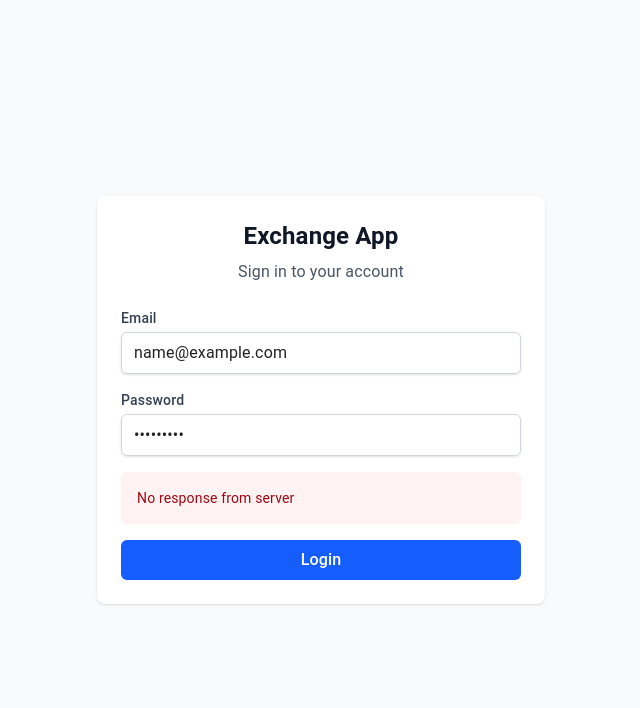
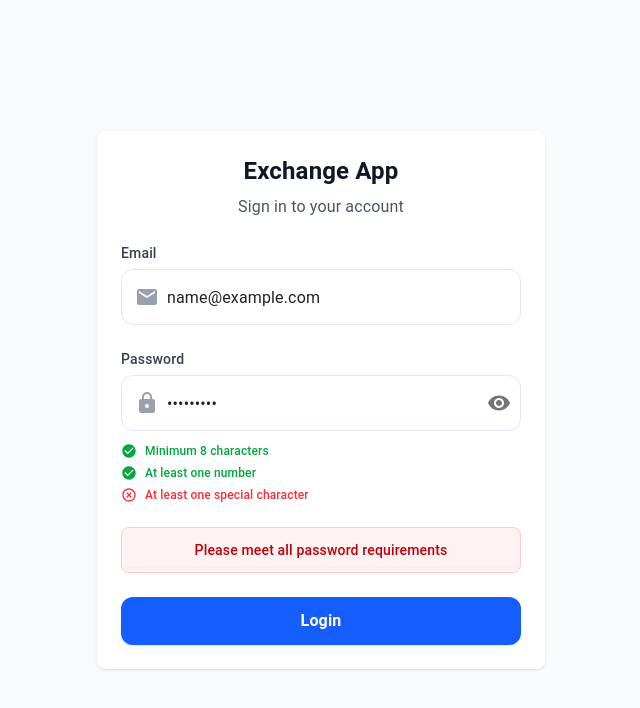
Before and after one commit to Achiever667/exchange-app, a Next.js app: page / in a window 1280 px wide. Both pictures are taken after typing "name@example.com", "Sample123" into the empty fields and a click on the button "Login". Shown: the top 708 px of the page, without its empty margins (319-959 px from the left). Built offline with nearby package versions, Linux system fonts and the light colour scheme; no server answers; what @mui/material-nextjs would draw is missing.

Commit message:
fix: corrected the UiInput component

```diff
--- a/app/page.tsx
+++ b/app/page.tsx
@@ -11,7 +11,7 @@ import { useAuth } from '@/features/auth/hooks/useAuth';
 import { useWallets } from '@/features/wallet/hooks/useWallet';
 import { WalletList } from '@/features/wallet/components/WalletList';
 import { LoginForm } from '@/features/auth/components/LoginForm';
-import { Button } from '@/components/common/Button';
+import { Button } from '@/components/ui/UiButton';
 
 /**
  * Dashboard Component - Main application page
--- a/src/components/ui/Input.tsx
+++ /dev/null
@@ -1,16 +0,0 @@
-import Box from '@mui/material/Box';
-import TextField from '@mui/material/TextField';
-
-export default function BasicTextFields() {
-  return (
-    <Box
-      component="form"
-      sx={{ '& > :not(style)': { m: 1, width: '25ch' } }}
-      noValidate
-      autoComplete="off"
-    >
-      <TextField  />
-
-    </Box>
-  );
-}
--- /dev/null
+++ b/src/components/ui/UiInput.tsx
@@ -0,0 +1,141 @@
+"use client";
+
+import { useState, ChangeEvent } from "react";
+import {
+  TextField,
+  InputAdornment,
+  IconButton,
+  FormHelperText,
+  Box,
+  TextFieldProps,
+} from "@mui/material";
+import {
+  Visibility,
+  VisibilityOff,
+  CheckCircle,
+  HighlightOff
+} from "@mui/icons-material";
+
+// Define the shape of our rules
+type PasswordRule = {
+  label: string;
+  test: (value: string) => boolean;
+};
+
+type UiInputProps = {
+  label?: string;
+  error?: boolean;
+  helperText?: string;
+  disabled?: boolean;
+  labelVariant?: "block" | "inline";
+  startIcon?: React.ReactNode;
+  endIcon?: React.ReactNode;
+  type?: string;
+  showPasswordToggle?: boolean;
+  // We change passwordRules to an array of objects for logic testing
+  validationRules?: PasswordRule[];
+} & Omit<TextFieldProps, "slotProps">;
+
+export function Input({
+  label,
+  error,
+  helperText,
+  disabled,
+  labelVariant = "block",
+  startIcon,
+  endIcon,
+  type = "text",
+  showPasswordToggle = false,
+  validationRules = [],
+  onChange,
+  ...props
+}: UiInputProps) {
+  const [showPassword, setShowPassword] = useState(false);
+  const [value, setValue] = useState("");
+  const [isDirty, setIsDirty] = useState(false);
+
+  const isPassword = type === "password";
+  const inputType = isPassword && showPasswordToggle
+    ? (showPassword ? "text" : "password")
+    : type;
+
+  const handleInternalChange = (e: ChangeEvent<HTMLInputElement>) => {
+    setValue(e.target.value);
+    setIsDirty(true);
+    if (onChange) onChange(e);
+  };
+
+  return (
+    <Box className="w-full">
+      {label && labelVariant === "block" && (
+        <label className="block text-sm font-medium mb-1.5 text-gray-700">
+          {label}
+        </label>
+      )}
+
+      <TextField
+        {...props}
+        fullWidth
+        value={value}
+        onChange={handleInternalChange}
+        label={labelVariant === "inline" ? label : undefined}
+        error={error}
+        disabled={disabled}
+        type={inputType}
+        // Custom styling for rounded borders
+        sx={{
+          "& .MuiOutlinedInput-root": {
+            borderRadius: "12px", // Adjust for desired "roundness"
+            "& fieldset": { borderColor: "#e2e8f0" },
+          },
+          ...props.sx,
+        }}
+        slotProps={{
+          input: {
+            startAdornment: startIcon && (
+              <InputAdornment position="start">{startIcon}</InputAdornment>
+            ),
+            endAdornment: (
+              <InputAdornment position="end">
+                {endIcon}
+                {isPassword && showPasswordToggle && (
+                  <IconButton onClick={() => setShowPassword(!showPassword)} edge="end">
+                    {showPassword ? <VisibilityOff /> : <Visibility />}
+                  </IconButton>
+                )}
+              </InputAdornment>
+            ),
+          },
+        }}
+      />
+
+      {helperText && <FormHelperText error={error}>{helperText}</FormHelperText>}
+
+      {/* Password Validation List */}
+      {isPassword && isDirty && validationRules.length > 0 && (
+        <ul className="mt-3 space-y-1.5">
+          {validationRules.map((rule, i) => {
+            const isValid = rule.test(value);
+            return (
+              <li
+                key={i}
+                className={`flex items-center text-xs font-medium transition-colors duration-200 ${
+                  isValid ? "text-green-600" : "text-red-500"
+                }`}
+              >
+                <span className="mr-2 flex items-center">
+                  {isValid ? (
+                    <CheckCircle sx={{ fontSize: 16 }} />
+                  ) : (
+                    <HighlightOff sx={{ fontSize: 16 }} />
+                  )}
+                </span>
+                {rule.label}
+              </li>
+            );
+          })}
+        </ul>
+      )}
+    </Box>
+  );
+}
--- a/src/features/auth/components/LoginForm.tsx
+++ b/src/features/auth/components/LoginForm.tsx
@@ -1,27 +1,38 @@
-'use client';
+"use client";
 
-import { useState, FormEvent } from 'react';
-import { useLogin } from '../hooks/useAuth';
-import { AuthCredentials } from '@/types';
+import { useState, FormEvent } from "react";
+import { useLogin } from "../hooks/useAuth";
+import { AuthCredentials } from "@/types";
+import { Input as UiInput } from "@/components/ui/UiInput";
 
+import { Mail, Lock } from "@mui/icons-material";
 
 interface LoginFormProps {
   onSuccess?: () => void;
   isLoading?: boolean;
 }
 
-export function LoginForm({ onSuccess, isLoading: externalLoading }: LoginFormProps) {
+export function LoginForm({
+  onSuccess,
+  isLoading: externalLoading,
+}: LoginFormProps) {
   const [formData, setFormData] = useState<AuthCredentials>({
-    email: '',
-    password: '',
+    email: "",
+    password: "",
   });
+
   const [localError, setLocalError] = useState<string | null>(null);
 
   const loginMutation = useLogin();
   const isLoading = externalLoading ?? loginMutation.isPending;
 
-  const handleChange = (e: React.ChangeEvent<HTMLInputElement>) => {
-    const { name, value } = e.currentTarget;
+  const passwordRules = [
+    { label: "Minimum 8 characters", test: (v: string) => v.length >= 8 },
+    { label: "At least one number", test: (v: string) => /\d/.test(v) },
+    { label: "At least one special character", test: (v: string) => /[!@#$%^&*(),.?":{}|<>]/.test(v) },
+  ];
+
+  const handleChange = (name: keyof AuthCredentials, value: string) => {
     setFormData((prev) => ({
       ...prev,
       [name]: value,
@@ -33,9 +44,16 @@ export function LoginForm({ onSuccess, isLoading: externalLoading }: LoginFormPr
     e.preventDefault();
     setLocalError(null);
 
-    // Validation
+    // Basic validation check
     if (!formData.email || !formData.password) {
-      setLocalError('Email and password are required');
+      setLocalError("Email and password are required");
+      return;
+    }
+
+    // Optional: Check if all rules are met before submitting
+    const allRulesMet = passwordRules.every(rule => rule.test(formData.password));
+    if (!allRulesMet) {
+      setLocalError("Please meet all password requirements");
       return;
     }
 
@@ -43,60 +61,61 @@ export function LoginForm({ onSuccess, isLoading: externalLoading }: LoginFormPr
       await loginMutation.mutateAsync(formData);
       onSuccess?.();
     } catch (error: any) {
-      setLocalError(error.message || 'Login failed');
+      setLocalError(error.message || "Login failed");
     }
   };
 
   const errorMessage = localError || loginMutation.error?.message;
 
   return (
-    <form onSubmit={handleSubmit} className="w-full max-w-md space-y-4">
-      <div>
-        <label htmlFor="email" className="block text-sm font-medium text-gray-700">
-          Email
-        </label>
-        <input
-          id="email"
+    <form onSubmit={handleSubmit} className="w-full max-w-md space-y-6">
+
+      {/* ✅ Email */}
+      <UiInput
+        label="Email"
+        name="email"
         type="email"
-          name="email"
         value={formData.email}
-          onChange={handleChange}
+        onChange={(e) => handleChange("email", e.target.value)}
         disabled={isLoading}
-          required
-          className="mt-1 w-full px-3 py-2 border border-gray-300 rounded-md shadow-sm focus:outline-none focus:ring-blue-500 focus:border-blue-500"
         placeholder="you@example.com"
+        startIcon={<Mail className="text-gray-400" />}
+        error={!!errorMessage && !formData.email}
+        helperText={!formData.email && errorMessage ? "Email is required" : ""}
       />
-      </div>
 
-      <div>
-        <label htmlFor="password" className="block text-sm font-medium text-gray-700">
-          Password
-        </label>
-        <input
-          id="password"
+      {/* ✅ Password with Dynamic Rules */}
+      <UiInput
+        label="Password"
+        name="password"
         type="password"
-          name="password"
         value={formData.password}
-          onChange={handleChange}
+        onChange={(e) => handleChange("password", e.target.value)}
         disabled={isLoading}
-          required
-          className="mt-1 w-full px-3 py-2 border border-gray-300 rounded-md shadow-sm focus:outline-none focus:ring-blue-500 focus:border-blue-500"
         placeholder="••••••••"
+        startIcon={<Lock className="text-gray-400" />}
+        showPasswordToggle
+        validationRules={passwordRules} // Passing the rules here
+        error={!!errorMessage && !formData.password}
+        helperText={!formData.password && errorMessage ? "Password is required" : ""}
       />
-      </div>
 
+      {/* ✅ Global error message box */}
       {errorMessage && (
-        <div className="rounded-md bg-red-50 p-4">
-          <p className="text-sm text-red-800">{errorMessage}</p>
+        <div className="rounded-lg bg-red-50 p-3 border border-red-200">
+          <p className="text-sm text-red-700 text-center font-medium">
+            {errorMessage}
+          </p>
         </div>
       )}
 
+      {/* ✅ Submit Button */}
       <button
         type="submit"
         disabled={isLoading}
-        className="w-full bg-blue-600 text-white py-2 px-4 rounded-md font-medium hover:bg-blue-700 disabled:opacity-50 disabled:cursor-not-allowed transition-colors"
+        className="w-full bg-blue-600 text-white py-3 px-4 rounded-xl font-semibold hover:bg-blue-700 active:scale-[0.98] disabled:opacity-50 disabled:cursor-not-allowed transition-all shadow-sm"
       >
-        {isLoading ? 'Logging in...' : 'Login'}
+        {isLoading ? "Logging in..." : "Login"}
       </button>
     </form>
   );
--- a/src/providers/MuiCacheProvider.tsx
+++ b/src/providers/MuiCacheProvider.tsx
@@ -1,6 +1,7 @@
 "use client";
 
 import { AppRouterCacheProvider } from "@mui/material-nextjs/v13-appRouter";
+import { ReactNode } from "react";
 
 export function MuiProvider({ children }: { children: ReactNode }) {
   return <AppRouterCacheProvider>{children}</AppRouterCacheProvider>;
```
Also changed, not shown: src/components/ui/UiButton.tsx (renamed from src/components/ui/Button.tsx). Lines whose indentation alone changed are shown as unchanged.
